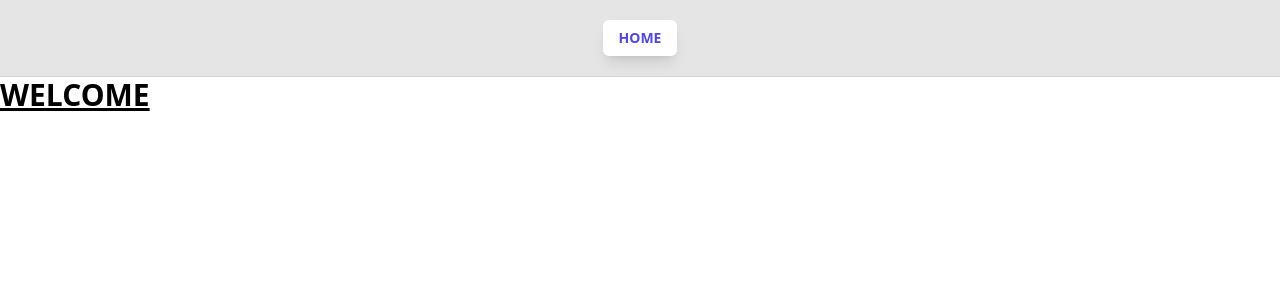
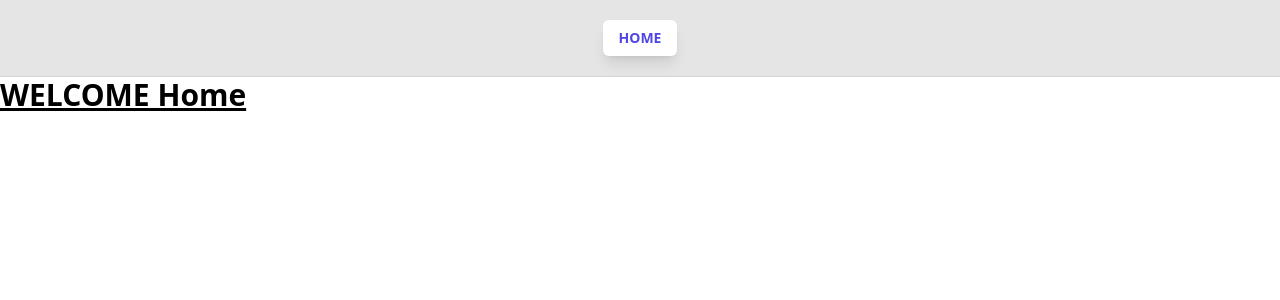
Before and after one commit to burakadam/mcds-challenge, a React (Create React App) app: page / in a window 1280 px wide. Shown: the top 300 px of the page. Built offline with nearby package versions, Linux system fonts and the light colour scheme.

Commit message:
react router added

```diff
--- a/package.json
+++ b/package.json
@@ -13,6 +13,7 @@
     "craco": "^0.0.3",
     "react": "^18.2.0",
     "react-dom": "^18.2.0",
+    "react-router-dom": "^6.6.1",
     "react-scripts": "5.0.1",
     "typescript": "^4.4.2",
     "web-vitals": "^2.1.0"
--- a/src/App.tsx
+++ b/src/App.tsx
@@ -1,12 +1,9 @@
-import { Layout } from '@/components/Layout';
+import { RouterProvider } from 'react-router-dom';
+
 import './index.css';
 
-function App() {
-  return (
-    <Layout>
-      <p className='text-3xl font-bold underline'>WELCOME</p>
-    </Layout>
-  );
-}
+import router from './router';
+
+const App = () => <RouterProvider router={router} />;
 
 export default App;
--- /dev/null
+++ b/src/containers/Home/Home.tsx
@@ -0,0 +1,11 @@
+import { Layout } from '@/components/Layout';
+
+function Home() {
+  return (
+    <Layout>
+      <p className='text-3xl font-bold underline'>WELCOME Home</p>
+    </Layout>
+  );
+}
+
+export { Home };
--- /dev/null
+++ b/src/containers/Home/index.ts
@@ -0,0 +1 @@
+export * from './Home';
--- /dev/null
+++ b/src/router/index.tsx
@@ -0,0 +1,12 @@
+import { Home } from '@/containers/Home';
+import { createBrowserRouter, Navigate } from 'react-router-dom';
+
+const router = createBrowserRouter([
+  {
+    path: '/',
+    element: <Home />,
+  },
+  { path: '*', element: <Navigate to='/' replace /> },
+]);
+
+export default router;
```
Also changed, not shown: 2 other files (tests, documents, lock files or other folders).
